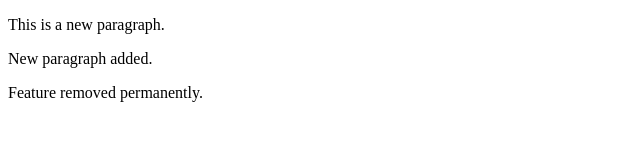
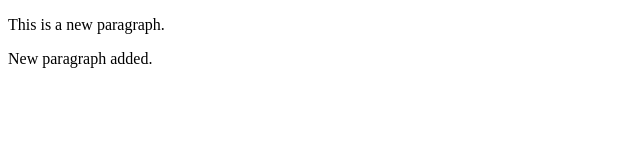
Before and after one commit to Unpainted01mind/Local-Repo, a plain HTML site: page index.html in a window 1280 px wide. Shown: the whole page, without its empty margins (0-640 px from the left). Drawn offline with Linux system fonts and the light colour scheme.

Commit message:
removed a paragraph

```diff
--- a/index.html
+++ b/index.html
@@ -11,9 +11,7 @@
 <p>
     New paragraph added.
 </p>
-<p>
-    Feature removed permanently.
-</p>
+
 <br>
 
 </html>
```
